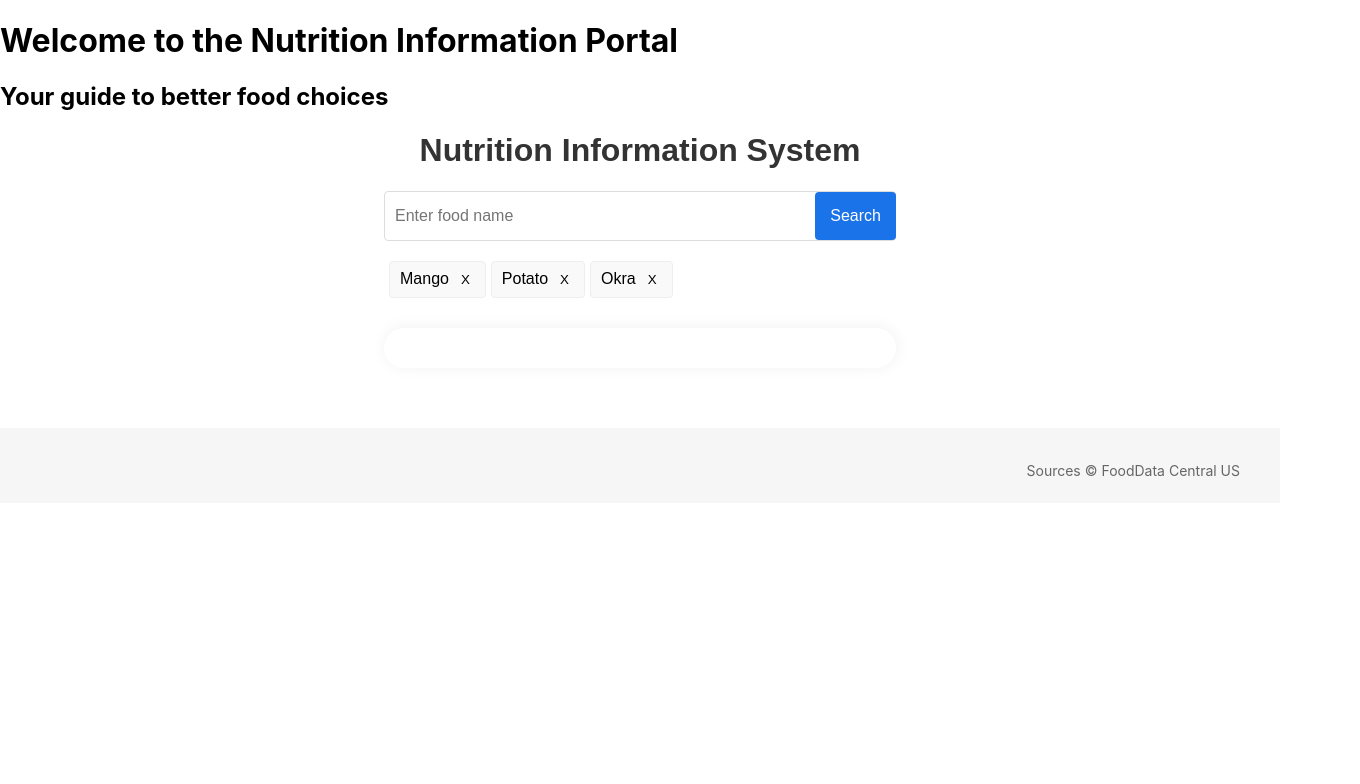
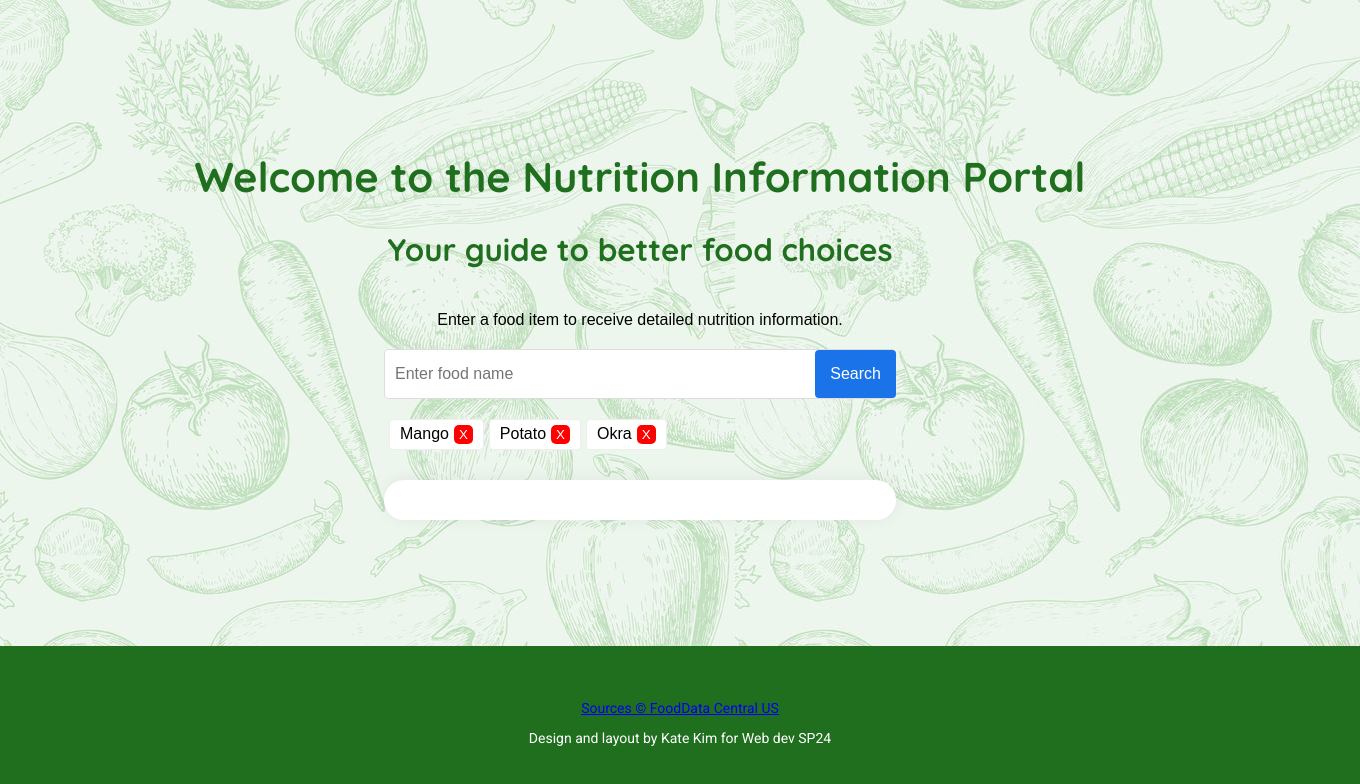
Before and after one commit to cse204-2024/10-final-project-KateKimdo, a React (Create React App) app: page / in a window 1280 px wide. Shown: the top 784 px of the page, 1360 px wide, since content can reach past the window. Built offline with nearby package versions, Linux system fonts and the light colour scheme.

Commit message:
added background image with footer color change

```diff
--- a/public/index.html
+++ b/public/index.html
@@ -16,12 +16,19 @@
   <body>
     <noscript>You need to enable JavaScript to run this app.</noscript>
     <header>
+      <div class="welcome-section">
         <h1>Welcome to the Nutrition Information Portal</h1>
         <h2>Your guide to better food choices</h2>
+    </div>
     </header>
     <div id="root"></div>
     <footer>
-        <p>Sources © FoodData Central US</p>
+      <p>
+        <a href="https://fdc.nal.usda.gov/fdc-app.html#/" target="_blank" className="source-link">
+          Sources © FoodData Central US
+        </a>
+      </p>
+      <p>Design and layout by Kate Kim for Web dev SP24</p>
     </footer>
 </body>
 </html>
--- a/src/App.css
+++ b/src/App.css
@@ -1,3 +1,28 @@
+@import url('https://fonts.googleapis.com/css2?family=Quicksand:wght@300..700&family=Roboto:wght@400&display=swap');
+
+html, body {
+  height: 100%;
+  margin: 0;
+}
+
+#root {
+  flex: 1;
+}
+
+body {
+  font-family: 'Roboto', sans-serif;
+  background-color: #fffbdf;
+  display: flex;
+  flex-direction: column;
+  min-height: 100vh;
+  background-image: url('images/Flipsnack.jpeg');
+}
+
+.quicksand-medium {
+  font-family: 'Quicksand', sans-serif;
+  font-weight: 500;
+}
+
 .App {
   text-align: center;
   font-family: "Arial", sans-serif;
@@ -6,7 +31,27 @@
 }
 
 .App h1 {
+  font-family: 'Quicksand', sans-serif;
   color: #333;
+
+}
+
+.welcome-section {
+  font-size: 1.3em;
+  font-weight: bolder;
+  color:#206f1f;
+  text-align: center;
+}
+
+.welcome-section h1{
+
+  margin-top: 150px;
+  font-family: 'Quicksand', sans-serif;
+}
+
+.welcome-section h2{
+
+  font-family: 'Quicksand', sans-serif;
 }
 
 .SearchBar {
@@ -36,13 +81,13 @@
   top: 50%;
   right: 0;
   transform: translateY(-50%);
-  transition: all ease 0.5s;
+  transition: all ease 0.3s;
 }
 
 .SearchBar button:hover {
   border: 1px solid #1a73e8;
-  background: #fff;
-  color: #222;
+  background: #1f24b7;
+  color: #ffffff;
 }
 
 .SearchHistory {
@@ -61,7 +106,7 @@
   display: flex;
   justify-content: space-between;
   align-items: center;
-  background-color: #f9f9f9;
+  background-color: #ffffff;
   border: 1px solid #eee;
   padding: 5px 10px;
   margin-bottom: 10px;
@@ -70,17 +115,25 @@
 }
 
 .SearchHistory button {
-  background-color: transparent;
-  padding: 5px;
+  background-color: red;
+  color: white;
   border: none;
   cursor: pointer;
-  margin-left: auto;
-  margin-left: 7px;
+  margin-left: 5px;
+  padding: 2px 5px;
+  border-radius: 5px;
+  transition: all ease 0.3s;
 }
 
 .SearchHistory button:hover {
   background-color: darkred;
 }
+
+.foodItemName {
+  font-family: 'Quicksand', sans-serif;
+  color:#206f1f;
+}
+
 
 .NutritionInfo {
   background-color: #fff;
@@ -102,7 +155,7 @@
 .NutritionInfo p {
   color: #666;
   line-height: 1.5;
-  border-bottom: 1px solid #f1f1f1;
+  border-bottom: 1px solid #ffffff;
   padding-bottom: 5px;
 }
 .NutritionInfo .label {
@@ -130,9 +183,11 @@
 }
 footer {
   margin: 60px auto 0;
-  padding: 20px 40px 10px;
-  background: #f6f6f6;
+  padding: 40px 40px 40px;
+  background: #206f1f;
   font-size: 14px;
-  color: #666;
-  text-align: right;
+  color: #ffffff;
+  text-align: center;
+  width: 100%;
+
 }
--- a/src/App.js
+++ b/src/App.js
@@ -16,7 +16,7 @@ const App = () => {
   }, []);
 
   const fetchNutritionData = (searchQuery) => {
-  setHistory(prevHistory => [...prevHistory, searchQuery]);
+    setHistory(prevHistory => [searchQuery, ...prevHistory]);
 
   const API_KEY = 'JWcDfJ3CzYhTRd16vclKlnJhG1VhOK1LvHvwMvMw';
   const url = `https://api.nal.usda.gov/fdc/v1/foods/search?api_key=${API_KEY}&query=${encodeURIComponent(searchQuery)}`;
@@ -48,7 +48,7 @@ const App = () => {
 
   return (
     <div className="App">
-      <h1>Nutrition Information System</h1>
+      <p className="api-explanation">Enter a food item to receive detailed nutrition information.</p>
       <div className="SearchBar">
         <SearchBar onSearch={fetchNutritionData} />
       </div>
@@ -56,11 +56,11 @@ const App = () => {
         <SearchHistory history={history} onDelete={handleDeleteHistoryItem} />
       </div>
       <div className="NutritionInfo">
-        <NutritionInfo info={nutritionData} />
+        {nutritionData && <NutritionInfo info={nutritionData} itemName={history[0]} />}
       </div>
       {error && <p className="ErrorMessage">{error}</p>}
     </div>
   );
-};
+}
 
 export default App;
--- a/src/NutritionInfo.js
+++ b/src/NutritionInfo.js
@@ -1,14 +1,13 @@
 // NutritionInfo.js
 import React from "react";
 
-const NutritionInfo = ({ info }) => {
+const NutritionInfo = ({ info, itemName }) => {
   if (!info) return null;
 
   return (
     <div>
+      <h2 className="foodItemName">{itemName}</h2>
       <h3>Nutrition Details:</h3>
-      {/* Map over the nutrition details */}
-      {/* This assumes you have an array of nutrients in the info object */}
       {info.foodNutrients.map((nutrient, index) => (
         <p key={index}>
           <span className="label">{nutrient.nutrientName}</span>
--- a/src/SearchBar.js
+++ b/src/SearchBar.js
@@ -1,26 +1,25 @@
-// SearchBar.js
 import React, { useState } from 'react';
 
 const SearchBar = ({ onSearch }) => {
   const [input, setInput] = useState('');
 
   const handleSearch = (e) => {
-    e.preventDefault(); // Prevent default form submission behavior
+    e.preventDefault();
     if (input.trim()) {
       onSearch(input);
-      setInput(''); // Clear the input after search
+      setInput('');
     }
   };
 
   return (
-    <form onSubmit={handleSearch}> {/* Use a form to handle enter key submission */}
+    <form onSubmit={handleSearch}>
       <input
         type="text"
         value={input}
         onChange={e => setInput(e.target.value)}
         placeholder="Enter food name"
       />
-      <button type="submit">Search</button> {/* Button to trigger form submission */}
+      <button type="submit">Search</button>
     </form>
   );
 };
--- a/src/SearchHistory.js
+++ b/src/SearchHistory.js
@@ -1,4 +1,3 @@
-// SearchHistory.js
 import React from "react";
 
 const SearchHistory = ({ history, onDelete }) => {
```
Also changed, not shown: src/images/Flipsnack.jpeg (added).
